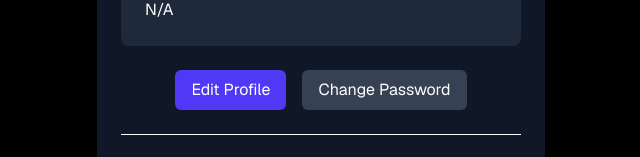
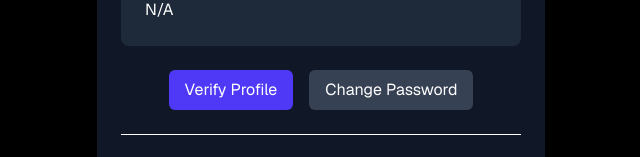
Before and after one commit to Soumyodeep-Dey/auth_next_js, a Next.js app: page /profile in a window 1280 px wide. Shown: the part 394-551 px from the top of the page, without its empty margins (319-959 px from the left). Built offline with nearby package versions, Linux system fonts and the light colour scheme.

Commit message:
now will check for verify users

```diff
--- a/src/app/profile/page.tsx
+++ b/src/app/profile/page.tsx
@@ -70,7 +70,7 @@ export default function ProfilePage() {
           </div>
 
           <div className="flex justify-center space-x-4">
-            <button className="btn-primary">Edit Profile</button>
+            <button className="btn-primary">Verify Profile</button>
             <button className="btn-secondary">Change Password</button>
           </div>
           <hr />
```
